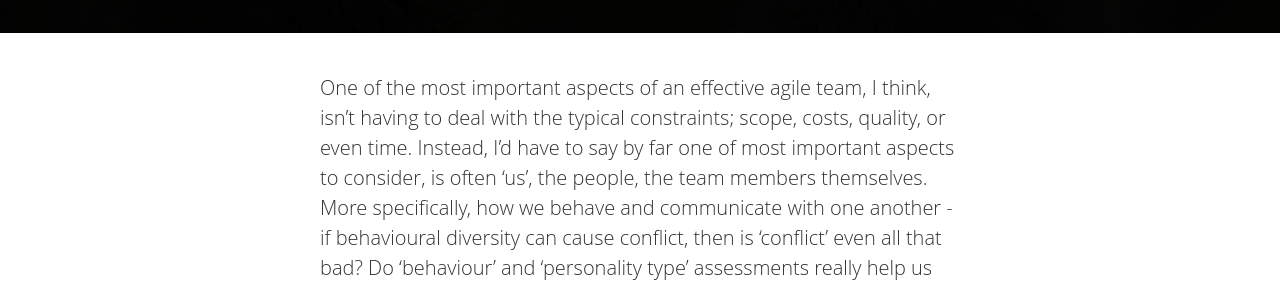
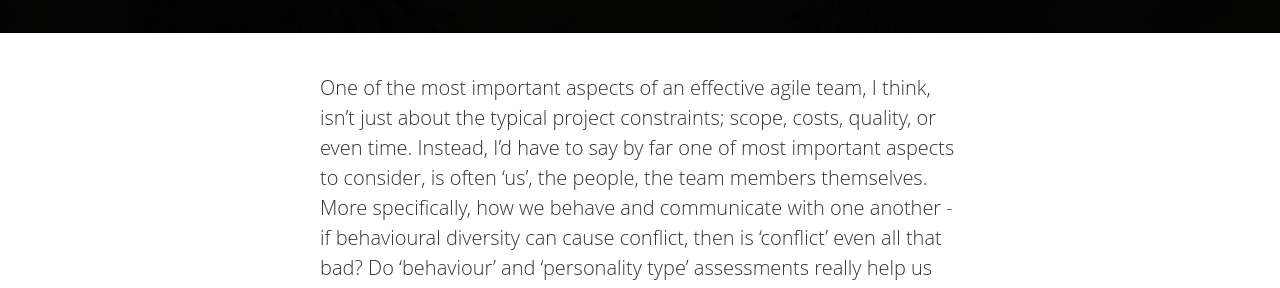
Before and after one commit to IamJackReed/JackReed, a Jekyll site: the page built from _posts/2017-10-21-conflict-caused-by-behavioural-diversity.md, in a window 1280 px wide and 900 px high, scrolled down 681 px. Shown: the part 186-474 px from the top of the window. Built offline with Jekyll 4.4.1, drawn with Linux system fonts in a browser that asks for light colours; nearby versions of some CDN libraries; some web fonts are replaced; comment, search, counter and statistics services are not loaded; some of the changed text lies outside the part shown.

Commit message:
Update 2017-10-21-conflict-caused-by-behavioural-diversity.md

```diff
--- a/_posts/2017-10-21-conflict-caused-by-behavioural-diversity.md
+++ b/_posts/2017-10-21-conflict-caused-by-behavioural-diversity.md
@@ -8,7 +8,7 @@
 image2: /assets/article_images/2017-10-21-conflict-caused-by-behavioural-diversity/conflict-image-mobile.JPG
 ---
 <span style="color:#00000; font-family: 'open sans'; font-size: 1em; font-size: 20px; font-weight: 200; hyphens: none;">
-One of the most important aspects of an effective agile team, I think, isn't having to deal with the typical constraints; scope, costs, quality, or even time. Instead, I'd have to say by far one of most important aspects to consider, is often 'us', the people, the team members themselves. More specifically, how we behave and communicate with one another - if behavioural diversity can cause conflict, then is 'conflict' even all that bad? Do 'behaviour' and 'personality type' assessments really help us gauge an understanding of ourselves and others? Is understanding human social behaviour straight forward?
+One of the most important aspects of an effective agile team, I think, isn't just about the typical project constraints; scope, costs, quality, or even time. Instead, I'd have to say by far one of most important aspects to consider, is often 'us', the people, the team members themselves. More specifically, how we behave and communicate with one another - if behavioural diversity can cause conflict, then is 'conflict' even all that bad? Do 'behaviour' and 'personality type' assessments really help us gauge an understanding of ourselves and others? Is understanding human social behaviour straight forward?
 
 ## Is 'conflict' all that bad?
 <span style="color:#00000; font-family: 'open sans'; font-size: 1em; font-size: 20px; font-weight: 200; hyphens: none;">Almost all teams will experience some form of conflict sooner or later, and in some cases, particularly in a scrum team. Conflict amongst the team can even be desirable, so long as the conflicts that occur have a positive outcome. If the individuals on team are aware of their team members behavioural differences, and they all use a style to communicate that allows them to fully express their opinion without causing others to get stressed or take offence, then there should be some positive outcomes, some of which might include:
```
